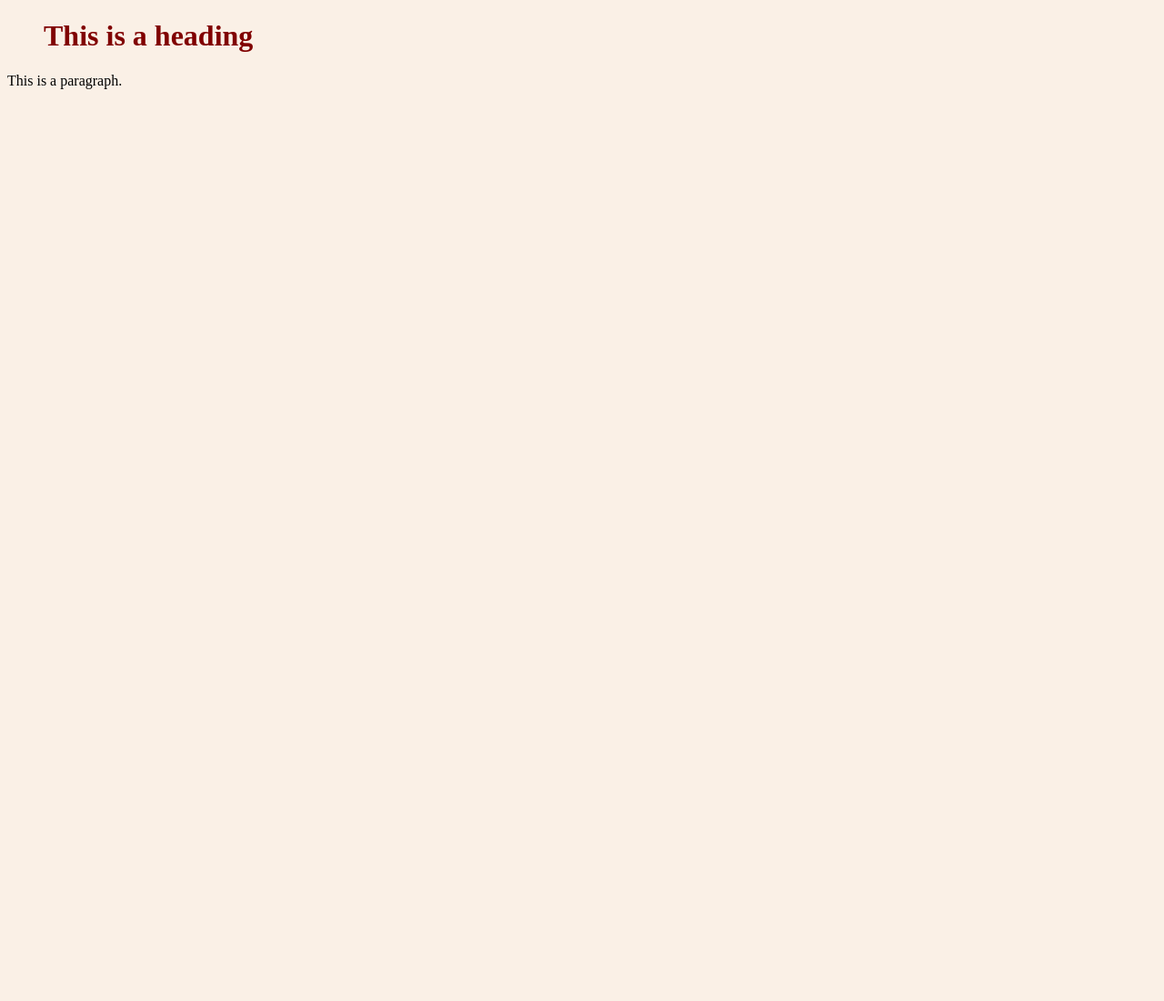
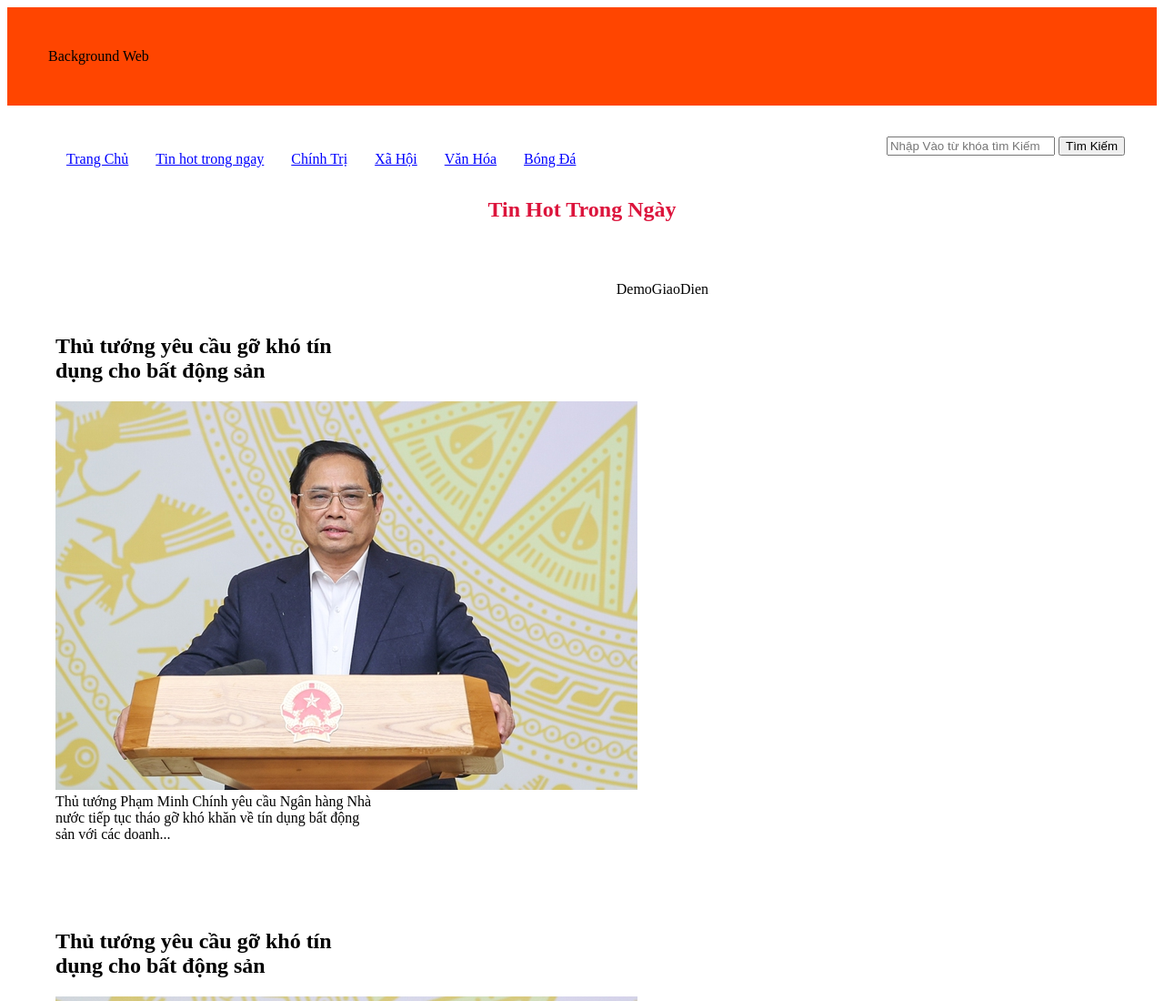
Before and after one commit to congtrinh291201/html-css, a plain HTML site: page index.html in a window 1280 px wide. Shown: the top 1100 px of the page at 91% size. Before the commit the page ends 800 px from the top, so only its background shows below. Drawn offline with Linux system fonts and the light colour scheme.

Commit message:
demo giao dien web

```diff
--- a/index.css
+++ b/index.css
@@ -1,8 +1,40 @@
-body {
-    background-color: linen;
-  }
+header {
+    background: orangered;
+    padding: 45px;
+}
 
-  h1 {
-    color: maroon;
-    margin-left: 40px;
-  }
+nav{
+    padding: 10px;
+}
+nav .Menu ul{
+    list-style: none;
+}
+nav .Menu ul li{
+    float: left;
+    line-height: 35px;
+    padding: 15px;
+}
+nav .Menu ul li a{
+    color: blue;
+}
+
+nav .Search {
+    line-height: 35px;
+    float: right;
+    margin-right: 25px;
+}
+
+article  h1{
+    text-align: center;
+    padding: 45px;
+    color: crimson;
+    text-transform: capitalize;
+}
+
+article .list .item{
+    margin-left: 15px;
+    width: 28%;
+    padding: 3%;
+    float: left;
+    margin-right: 225px;
+}
--- a/index.html
+++ b/index.html
@@ -1,12 +1,71 @@
 <!DOCTYPE html>
 <html>
-<head>  <link rel="stylesheet" href="index.css">
 
+<head>
+    <title>thietkegiaodien</title>
+    <link rel="stylesheet" href="index.css">
 </head>
+
 <body>
+    <header>
+        Background Web
+    </header>
 
-<h1>This is a heading</h1>
-<p>This is a paragraph.</p>
+    <nav>
+        <div class="Menu">
+            <ul>
+                <li> <a href="#">Trang Chủ</a></li>
+                <li> <a href="#">Tin hot trong ngay</a></li>
+                <li> <a href="#">Chính Trị</a></li>
+                <li> <a href="#">Xã Hội</a></li>
+                <li> <a href="#">Văn Hóa</a></li>
+                <li> <a href="#">Bóng Đá</a></li>
+            </ul>
+        </div>
+        <div class="Search">
+            <input type="search" placeholder="Nhập Vào từ khóa tìm Kiếm">
+            <button>Tìm Kiếm</button>
+        </div>
+    </nav>
 
+    <article>
+        <h1>Tin hot trong ngày</h1>
+        <div class="list">
+            <div class="item">
+                <h2>Thủ tướng yêu cầu gỡ khó tín dụng cho bất động sản</h2>
+                <img src="tintuc.jpg" alt="">
+                <div class="content">
+                    Thủ tướng Phạm Minh Chính yêu cầu Ngân hàng Nhà nước tiếp tục tháo gỡ khó khăn về tín dụng bất động sản với các doanh...
+                </div>
+            </div>
+            <div class="item">
+                <h2>Thủ tướng yêu cầu gỡ khó tín dụng cho bất động sản</h2>
+                <img src="tintuc.jpg" alt="">
+                <div class="content">
+                    Thủ tướng Phạm Minh Chính yêu cầu Ngân hàng Nhà nước tiếp tục tháo gỡ khó khăn về tín dụng bất động sản với các doanh...
+                </div>
+            </div>
+            <div class="item">
+                <h2>Thủ tướng yêu cầu gỡ khó tín dụng cho bất động sản</h2>
+                <img src="tintuc.jpg" alt="">
+                <div class="content">
+                    Thủ tướng Phạm Minh Chính yêu cầu Ngân hàng Nhà nước tiếp tục tháo gỡ khó khăn về tín dụng bất động sản với các doanh...
+                </div>
+            </div>
+            <div class="item">
+                <h2>Thủ tướng yêu cầu gỡ khó tín dụng cho bất động sản</h2>
+                <img src="tintuc.jpg" alt="">
+                <div class="content">
+                    Thủ tướng Phạm Minh Chính yêu cầu Ngân hàng Nhà nước tiếp tục tháo gỡ khó khăn về tín dụng bất động sản với các doanh...
+                </div>
+            <div style="clear: both;"></div>
+            </div>
+    </div>
+    </article>
+
+    <footer>
+        DemoGiaoDien
+    </footer>
 </body>
+
 </html>
```
Also changed, not shown: tintuc.jpg (added).
